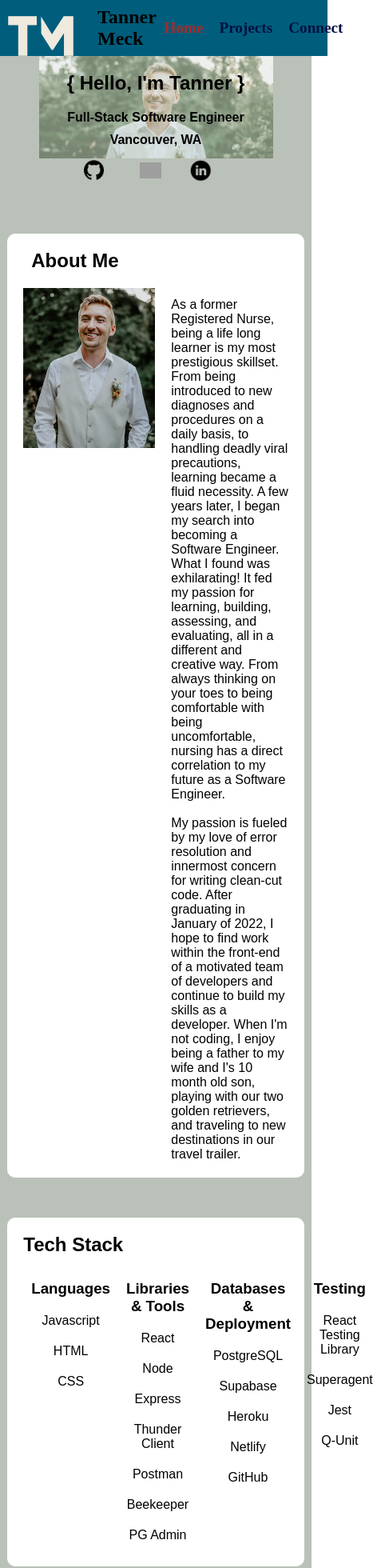
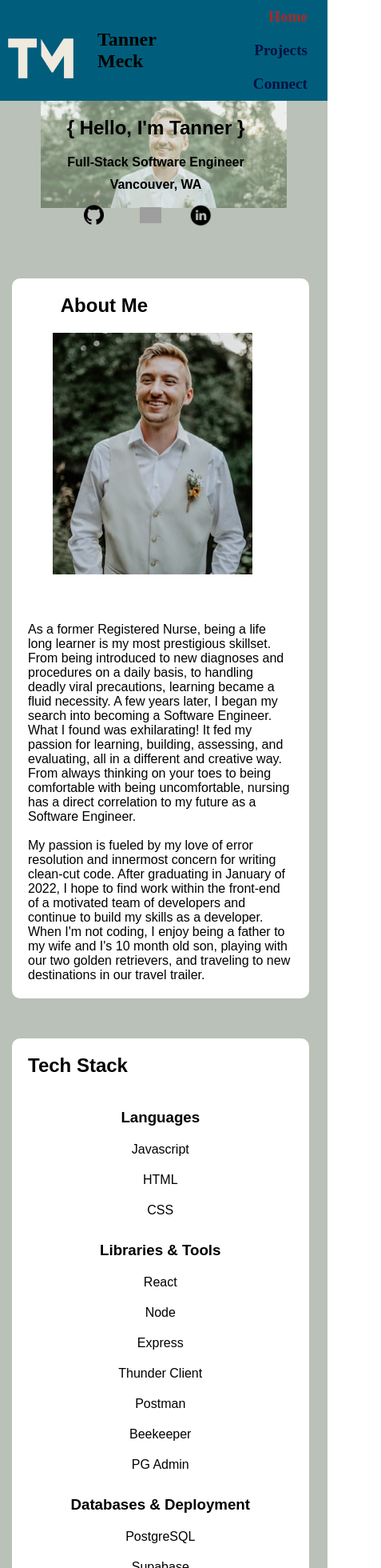
Before and after one commit to tannermeck/Graduate-Portfolio, a React app: page / in a window 390 px wide. Shown: the top 1960 px of the page at 80% size, 477 px wide, since content can reach past the window. Built offline with nearby package versions, Linux system fonts and the light colour scheme; grey boxes are pictures that could not be loaded.

Commit message:
home, header, and footer styled for phones

```diff
--- a/src/components/footer/footer.css
+++ b/src/components/footer/footer.css
@@ -19,3 +19,10 @@
     padding-right: 3px;
     margin-top: 3px;
 }
+@media (max-width: 490px){
+    .footer {
+        /* width: 100vh; */
+        width: 100%;
+        padding-right: 20px;
+    }
+}
--- a/src/components/header/header.css
+++ b/src/components/header/header.css
@@ -35,3 +35,12 @@ a {
 a:hover {
     color: white;
 }
+@media (max-width: 410px){
+    .linkContainer {
+        display: flex;
+        flex-direction: column;
+        align-items:flex-end;
+        padding-right: 5px;
+        width: 375px;
+    }
+}
--- a/src/views/home/Home.jsx
+++ b/src/views/home/Home.jsx
@@ -40,7 +40,7 @@ export default function Home(){
             <section className={style.aboutContainer}>
                 <div className={style.profileImg}>
                     <h1 className={style.aboutMeHeader}>About Me</h1>
-                    <img src={profilePic} alt='profile picture' height='200'/>
+                    <img className={style.aboutMeProfilePicture} src={profilePic} alt='profile picture' height='200'/>
                 </div>
                 <div className={style.profileContext}>
                     <p>
--- a/src/views/home/home.css
+++ b/src/views/home/home.css
@@ -133,3 +133,51 @@ img {
         width: 100%;
     }
 }
+
+/* iphone sizing */
+@media (max-width: 410px){
+    .homeContainer {
+        width: 100vw;
+        padding-right: 20px;
+    }
+    .techStackContainer {
+        display: flex;
+        flex-direction: column;
+    }
+    .spanH1 {
+        margin-top: 10px;
+    }
+}
+@media (max-width: 490px){
+    .homeContainer {
+        width: 100vw;
+        padding-right: 20px;
+    }
+    .techStackContainer {
+        display: flex;
+        flex-direction: column;
+    }
+    .spanH1 {
+        margin-top: 10px;
+    }
+    .techStackParent {
+        margin-left: 15px;
+    }
+    .techStackContainer {
+        display: flex;
+        flex-direction: column;
+    }
+    .spanH1 {
+        margin-top: 10px;
+    }
+    .aboutContainer {
+        display: flex;
+        flex-direction: column;
+        align-items: center;
+        margin-left: 15px;
+    }
+    .aboutMeProfilePicture {
+        width: 250px;
+        height: auto;
+    }
+}
```
